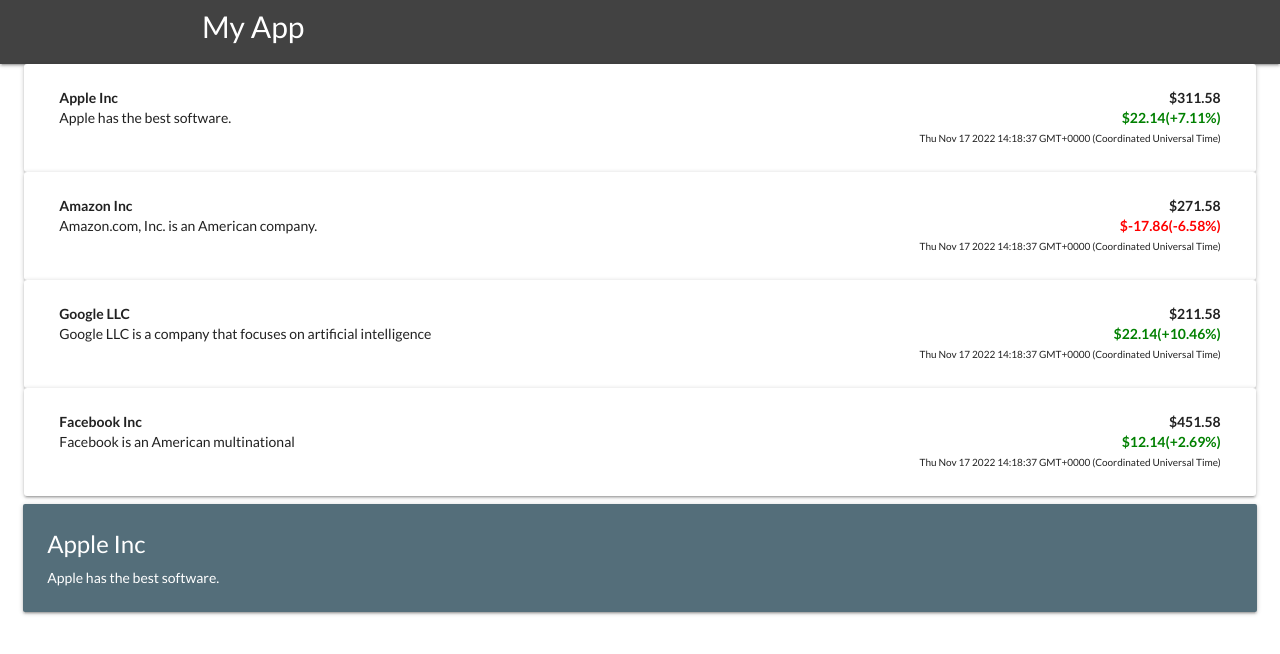
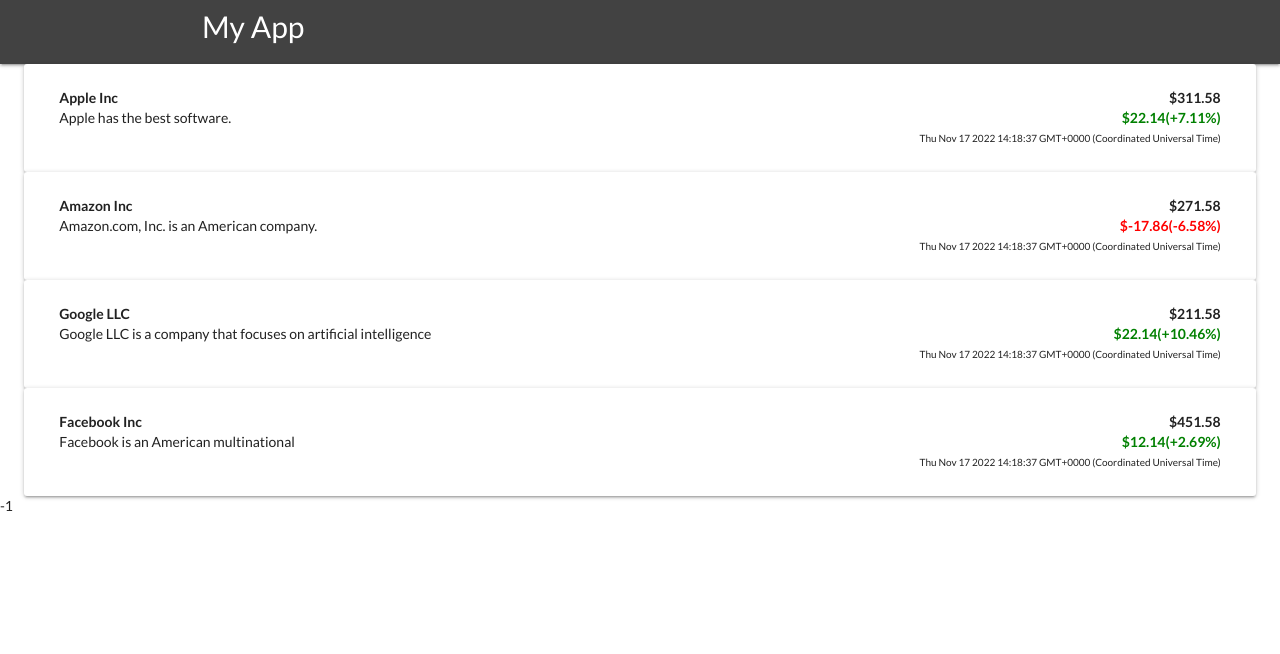
Before and after one commit to AndreiOrtan/stocks-react, a React (Create React App) app: page / in a window 1280 px wide. Shown: the top 654 px of the page. Built offline with nearby package versions, Linux system fonts and the light colour scheme.

Commit message:
added companies to props

```diff
--- a/src/components/App.tsx
+++ b/src/components/App.tsx
@@ -5,16 +5,19 @@
 import companies from "../mockData/companies";
 
 const App = () => {
-  const [selectedCompany, setSelectedCompany] = useState(companies[0]);
+  const [selectedCompanyId, setSelectedCompanyId] = useState(-1);
 
-  const selectedCompanyHandler = (id: number) => {
-    setSelectedCompany(companies[id]);
+  const selectedCompanyIdHandler = (id: number) => {
+    setSelectedCompanyId(id);
   };
   return (
     <React.Fragment>
       <Header />
-      <CompanyList setSelectedCompany={selectedCompanyHandler} />
-      <CompanyDetails company={selectedCompany} />
+      <CompanyList
+        setSelectedCompany={selectedCompanyIdHandler}
+        companies={companies}
+      />
+      <CompanyDetails companyId={selectedCompanyId} />
     </React.Fragment>
   );
 };
--- a/src/components/CompanyDetails/CompanyDetails.tsx
+++ b/src/components/CompanyDetails/CompanyDetails.tsx
@@ -1,22 +1,23 @@
 import "./CompanyDetails.css";
-import { Company } from "../../types/types";
+// import { Company } from "../../types/types";
 
 interface CompanyDetailsProps {
-  company: Company;
+  companyId: number;
 }
 
-const CompanyDetails: React.FC<CompanyDetailsProps> = ({ company }) => {
-  return (
-    <div className="row details">
-      <div className="col s12 m12">
-        <div className="card blue-grey darken-1">
-          <div className="card-content white-text">
-            <span className="card-title">{company.companyName}</span>
-            <p>{company.companyInfo}</p>
-          </div>
-        </div>
-      </div>
-    </div>
-  );
+const CompanyDetails: React.FC<CompanyDetailsProps> = ({ companyId }) => {
+  return <div>{companyId}</div>;
+  // return (
+  //   <div className="row details">
+  //     <div className="col s12 m12">
+  //       <div className="card blue-grey darken-1">
+  //         <div className="card-content white-text">
+  //           <span className="card-title">{company.companyName}</span>
+  //           <p>{company.companyInfo}</p>
+  //         </div>
+  //       </div>
+  //     </div>
+  //   </div>
+  // );
 };
 export default CompanyDetails;
--- a/src/components/CompanyList/CompanyList.tsx
+++ b/src/components/CompanyList/CompanyList.tsx
@@ -1,41 +1,42 @@
 import React, { useState, useEffect } from "react";
-import companies from "../../mockData/companies";
 import "./CompanyList.css";
+import { Company } from "../../types/types";
 
 interface SectionProps {
   setSelectedCompany: (id: number) => void;
+  companies: Company[];
 }
 
-const Section: React.FC<SectionProps> = ({ setSelectedCompany }) => {
-  const [companyIndex, setCompanyIndex] = useState(-1);
+const Section: React.FC<SectionProps> = ({ setSelectedCompany, companies }) => {
+  const [companyId, setCompanyId] = useState(-1);
   useEffect(() => {
     document.body.addEventListener("click", (e) => {
       if (e.target !== document.body) {
         return;
       }
-      setCompanyIndex(-1);
+      setCompanyId(-1);
     });
   }, []);
 
   const renderedCompanies = companies.map(
-    ({ companyName, companyInfo, currentPrice, oldPrice, id }, index) => {
+    ({ companyName, companyInfo, currentPrice, oldPrice, id }) => {
       //calculation values
       const percent = (100 - (oldPrice / currentPrice) * 100).toFixed(2);
       const priceDiff = (currentPrice - oldPrice).toFixed(2);
 
       //logic for the component
-      const status = companyIndex === index ? "highlight" : "";
+      const status = companyId === id ? "highlight" : "";
       return (
         <section
           key={id}
           className={`row card-panel ${status}`}
           onClick={(e) => {
             if (e.currentTarget.classList.contains("highlight")) {
-              setCompanyIndex(-1);
+              setCompanyId(-1);
               return;
             }
-            setCompanyIndex(index);
-            setSelectedCompany(index);
+            setCompanyId(id);
+            setSelectedCompany(id);
           }}
         >
           <div className="col s12 m4 l6">
```
